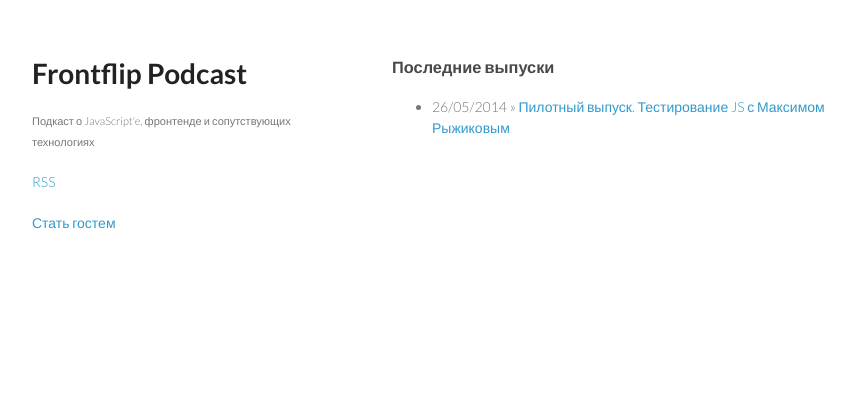
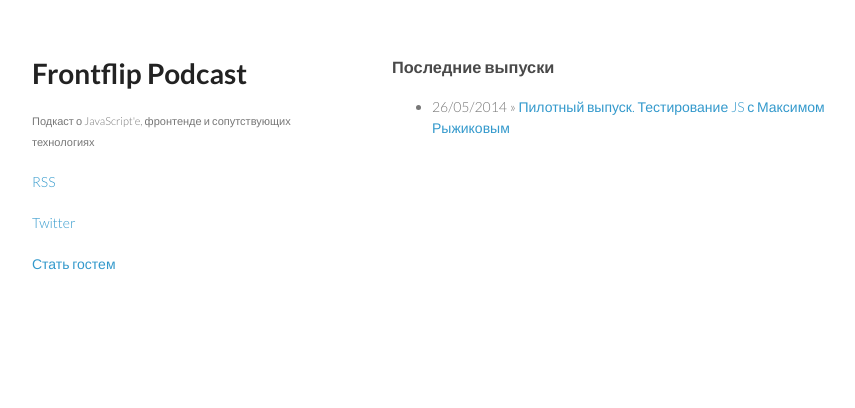
Before and after one commit to frontflip-podcast/frontflip-podcast.github.io, a Jekyll site: the page built from index.markdown, in a window 1280 px wide. Shown: the top 408 px of the page, without its empty margins (178-1033 px from the left). Built offline with Jekyll 4.4.1, drawn with Linux system fonts in a browser that asks for light colours; comment, search, counter and statistics services are not loaded.

Commit message:
added twitter

```diff
--- a/_layouts/default.html
+++ b/_layouts/default.html
@@ -18,6 +18,7 @@
         <a href="/"><h1>Frontflip Podcast</h1></a>
         <p><small>Подкаст о JavaScript'e, фронтенде и сопутствующих технологиях</small></p>
         <p><a href="/podcast.xml">RSS</a></p>
+        <p><a href="https://twitter.com/frontflip_js">Twitter</a>
         <p><a href="mailto:somebody32@gmail.com">Стать гостем</a></p>
       </header>
       <section>
```
